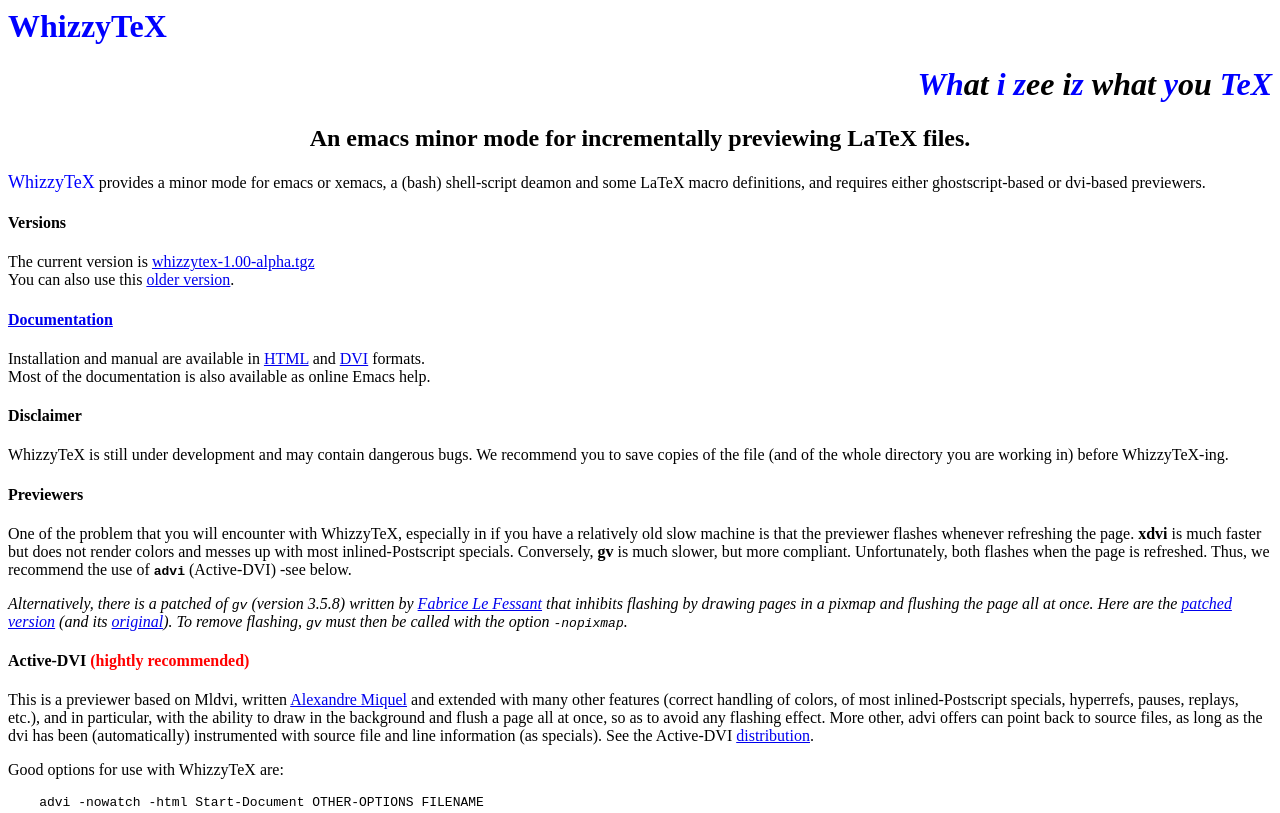
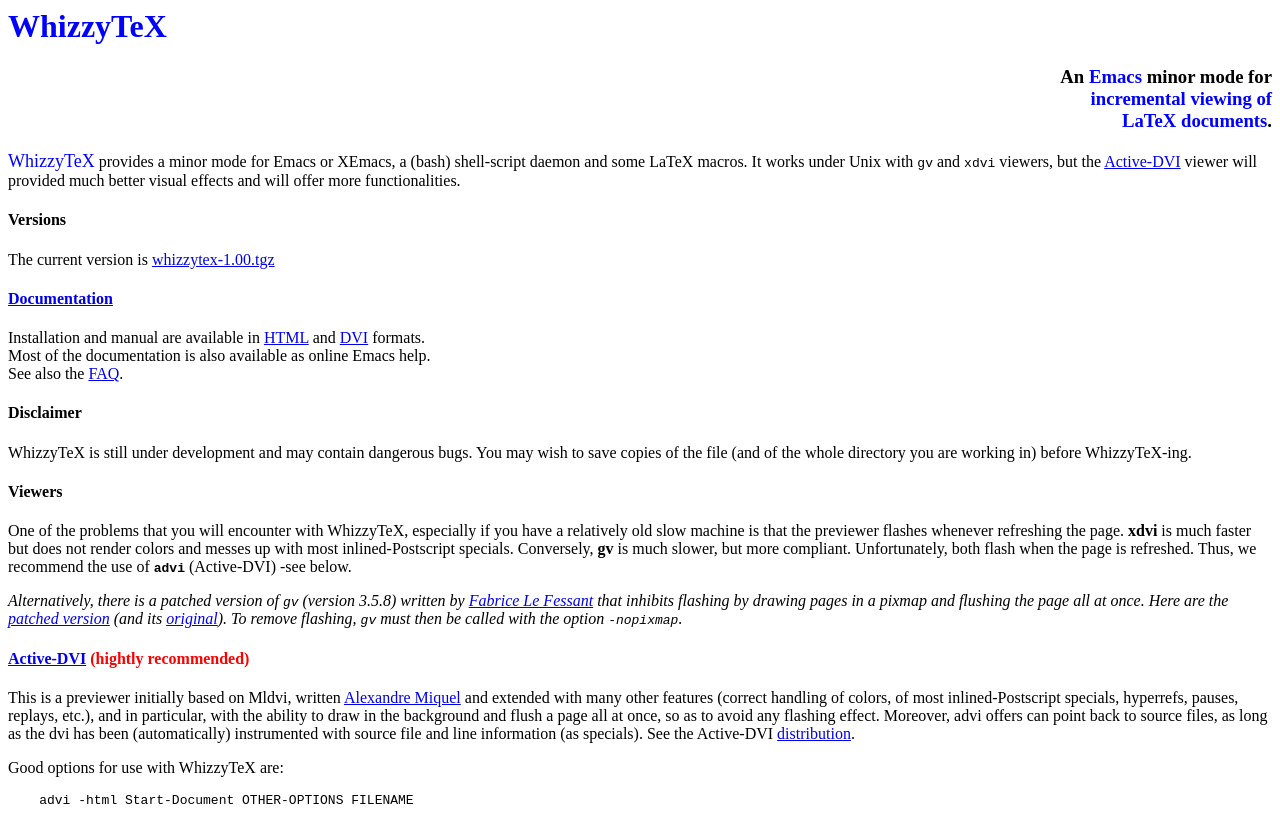
Before and after one commit to diremy/whizzytex, a plain HTML site: page trunk/index.html in a window 1280 px wide. Shown: the top 813 px of the page. Drawn offline with Linux system fonts and the light colour scheme.

Commit message:
Version 1.00
git-svn-id: svn://127.0.0.1/whizzytex@14 a1d367b3-b37e-4960-9931-b355210e79b5

```diff
--- a/trunk/index.html
+++ b/trunk/index.html
@@ -6,7 +6,7 @@
 
 <H1 align=left><font color=blue>WhizzyTeX</font></H1>
 
-<h1 align=right>
+<!--h1 align=right>
 <i>
 <font color=blue>Wh</font>at
 <font color=blue>i</font>
@@ -14,26 +14,26 @@
 i<font color=blue>z</font> what
 <font color=blue>y</font>ou
 <font color=blue>TeX</font></i>
-</h1>
+</h1-->
 
-<h2 align=center>
-An emacs minor mode for incrementally previewing LaTeX
-files.
-</h2>
+<h3 align=right>
+An <font color=blue>Emacs</font>  minor mode for<br>
+<font color=blue>incremental viewing of <br>
+LaTeX documents</font>.
+</h3>
 
-<p>
-<font color=blue size="+1">WhizzyTeX</font>
-provides a minor mode for emacs or xemacs,
-a (bash) shell-script deamon and some LaTeX macro definitions,
-and requires either ghostscript-based or dvi-based previewers.
+<p> <font color=blue size="+1">WhizzyTeX</font> provides a minor mode for
+Emacs or XEmacs, a (bash) shell-script daemon and some LaTeX macros.  It
+works under Unix with <tt>gv</tt> and <tt>xdvi</tt> viewers, but the
+<a href="http://pauillac.inria.fr/advi/">Active-DVI</a> viewer will provided
+much better visual effects and will offer more functionalities.
 </strong>
 
 
 <h4>Versions</h4>
 
-The current version is <a href="whizzytex-1.00-alpha.tgz">whizzytex-1.00-alpha.tgz</a>
-<br>
-You can also use this <a href="whizzytex.old.tgz">older version</a>.
+The current
+version is <a href="whizzytex-1.00.tgz">whizzytex-1.00.tgz</a>
 
 
 <h4><a href="manual.html">Documentation</a></h4>
@@ -43,30 +43,32 @@ Installation and manual are available in
 <a href="manual.dvi">DVI</a> formats.
 <br>
 Most of the documentation is also available as online Emacs help.
+<br>
+See also the <a href="FAQ">FAQ</a>.
 
 <h4>Disclaimer</h4>
 
 WhizzyTeX is still under development and may contain dangerous bugs.
-We recommend you to save copies of the file (and of the whole directory you
+You may wish to save copies of the file (and of the whole directory you
 are working in) before WhizzyTeX-ing.
 
 
-<h4>Previewers</h4>
+<h4>Viewers</h4>
 
-One of the problem that you will encounter with WhizzyTeX, especially in
+One of the problems that you will encounter with WhizzyTeX, especially
 if you have a relatively old slow machine is that the previewer flashes
 whenever refreshing the page.
 <strong>xdvi</strong> is much faster but does not
 render colors and messes up with most inlined-Postscript specials.
 Conversely, <strong>gv</strong> is much slower, but more compliant.
-Unfortunately, both flashes when the page is refreshed.
+Unfortunately, both flash when the page is refreshed.
 Thus, we recommend the use of <strong><code>advi</code></strong>
 (Active-DVI) -see below.
 
 <p>
 <em>
-Alternatively, there is a patched of <code>gv</code> (version 3.5.8) written
-by <a href="http://para.inria.fr/~lefessan">Fabrice Le Fessant</a> that
+Alternatively, there is a patched version of <code>gv</code> (version 3.5.8)
+written by <a href="http://para.inria.fr/~lefessan">Fabrice Le Fessant</a> that
 inhibits flashing by drawing pages in a pixmap and flushing the page all at
 once.  Here are the <a href="gv-3.5.8-patched.tgz">patched version</a> (and
 its <a href="gv-3.5.8.tgz">original</a>). To remove flashing,
@@ -74,16 +76,17 @@ its <a href="gv-3.5.8.tgz">original</a>). To remove flashing,
 </em>
 
 
-<h4>Active-DVI <font color=red>(hightly recommended)</font></h4>
+<h4><a href="http://pauillac.inria.fr/advi/">Active-DVI</a>
+    <font color=red>(hightly recommended)</font></h4>
 
-This is a previewer based on Mldvi, written <a
+This is a previewer initially based on Mldvi, written <a
 href="http://pauillac.inria.fr/~miquel">Alexandre Miquel</a> and extended
 with many other features (correct handling of colors, of most
 inlined-Postscript specials, hyperrefs, pauses, replays, etc.), and in
 particular, with the ability to draw in the background and flush a page all
 at once, so as to avoid any flashing effect.
 
-More other, advi offers can point back to source files, as long as the dvi
+Moreover, advi offers can point back to source files, as long as the dvi
 has been (automatically) instrumented with source file and line information
 (as specials).  See the Active-DVI <a
 href="http://pauillac.inria.fr/advi/">distribution</a>.
@@ -92,7 +95,7 @@ href="http://pauillac.inria.fr/advi/">distribution</a>.
 Good options for use with WhizzyTeX are:
 
 <pre>
-    advi -nowatch -html Start-Document OTHER-OPTIONS FILENAME
+    advi -html Start-Document OTHER-OPTIONS FILENAME
 </pre>
 
 
```
Also changed, not shown: 8 other files.
